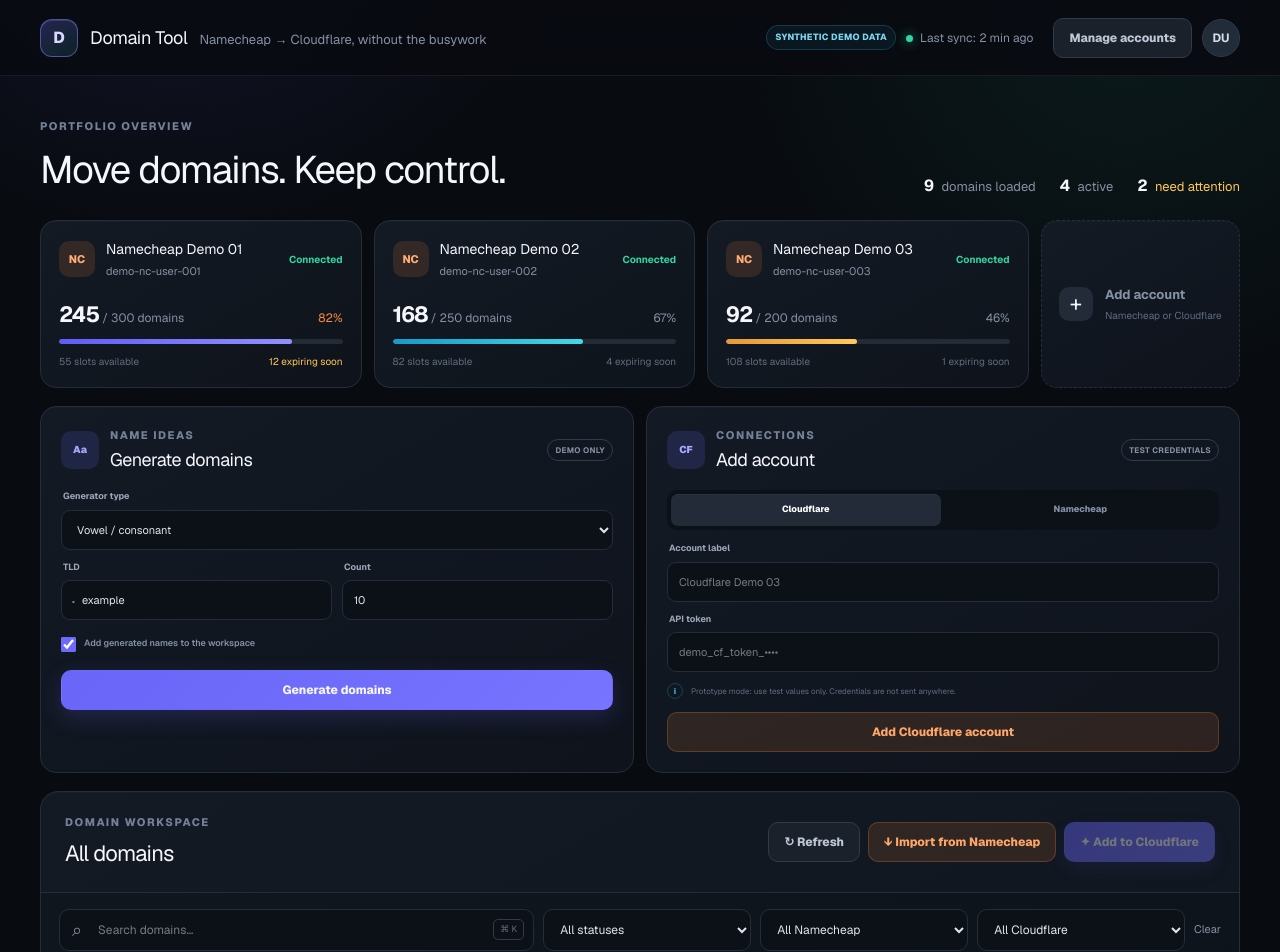
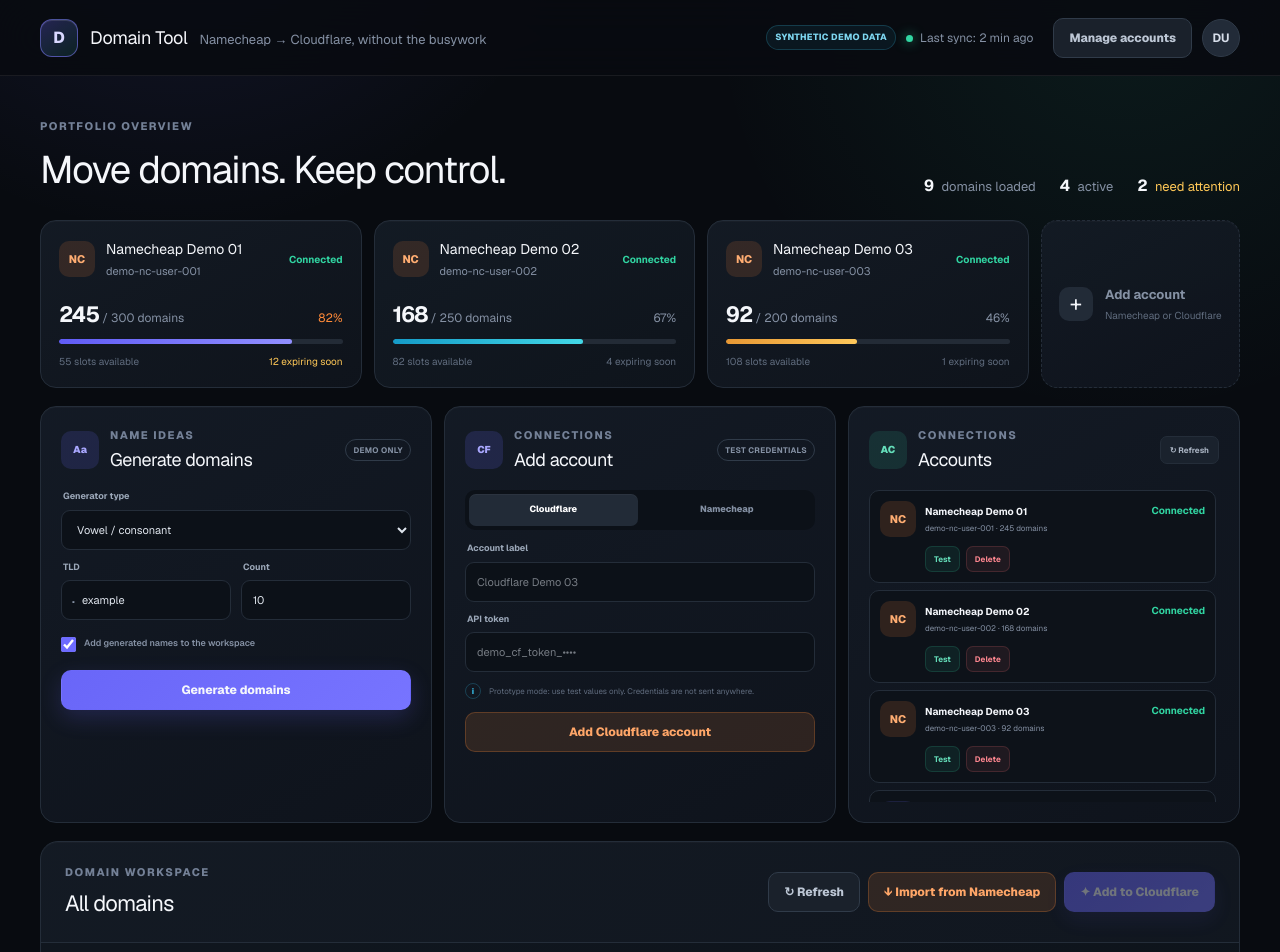
Before and after one commit to ProKesha/domain-tool, a Next.js app: page / in a window 1280 px wide. Shown: the top 952 px of the page. Built offline with nearby package versions, Linux system fonts and the light colour scheme.

Commit message:
Add account management panel

```diff
--- a/app/globals.css
+++ b/app/globals.css
@@ -238,7 +238,7 @@
 
 .quick-tools-grid {
   display: grid;
-  grid-template-columns: repeat(2, minmax(0, 1fr));
+  grid-template-columns: repeat(3, minmax(0, 1fr));
   gap: 12px;
   margin-bottom: 18px;
 }
@@ -294,6 +294,22 @@
 .tool-icon.nc {
   background: rgba(255, 138, 56, 0.14);
   color: #ffad72;
+}
+
+.tool-icon.accounts-icon {
+  background: rgba(49, 213, 162, 0.12);
+  color: #65dfbb;
+}
+
+.panel-refresh {
+  margin-left: auto;
+  padding: 7px 9px;
+  border: 1px solid var(--line);
+  border-radius: 7px;
+  background: #1a222d;
+  color: #aab4c3;
+  font-size: 8px;
+  font-weight: 680;
 }
 
 .demo-only {
@@ -428,6 +444,101 @@
   color: var(--cyan);
   font-size: 8px;
   font-weight: 800;
+}
+
+.accounts-tool-card {
+  display: flex;
+  min-height: 390px;
+  flex-direction: column;
+}
+
+.accounts-panel-list {
+  display: grid;
+  gap: 7px;
+  max-height: 312px;
+  overflow-y: auto;
+  padding-right: 3px;
+}
+
+.account-list-item {
+  display: grid;
+  grid-template-columns: 36px minmax(0, 1fr) auto;
+  align-items: center;
+  gap: 9px;
+  padding: 10px;
+  border: 1px solid var(--line);
+  border-radius: 10px;
+  background: #0d1219;
+}
+
+.account-list-copy {
+  min-width: 0;
+}
+
+.account-list-copy strong,
+.account-list-copy small {
+  display: block;
+  overflow: hidden;
+  text-overflow: ellipsis;
+  white-space: nowrap;
+}
+
+.account-list-copy strong {
+  margin-bottom: 3px;
+  font-size: 10px;
+}
+
+.account-list-copy small {
+  color: var(--muted);
+  font-size: 8px;
+}
+
+.account-list-item .connection-status {
+  align-self: start;
+  margin: 2px 0 0;
+}
+
+.account-list-actions {
+  display: flex;
+  grid-column: 2 / -1;
+  gap: 6px;
+}
+
+.account-list-actions button {
+  padding: 6px 8px;
+  border: 1px solid rgba(49, 213, 162, 0.16);
+  border-radius: 7px;
+  background: rgba(49, 213, 162, 0.08);
+  color: #65dfbb;
+  font-size: 8px;
+  font-weight: 700;
+}
+
+.account-list-actions button.delete-account {
+  border-color: rgba(255, 111, 121, 0.16);
+  background: rgba(255, 111, 121, 0.08);
+  color: #ff8790;
+}
+
+.accounts-empty {
+  display: grid;
+  min-height: 180px;
+  place-items: center;
+  align-content: center;
+  border: 1px dashed var(--line-light);
+  border-radius: 11px;
+  color: var(--muted);
+  text-align: center;
+}
+
+.accounts-empty strong {
+  margin-bottom: 5px;
+  color: var(--text);
+  font-size: 11px;
+}
+
+.accounts-empty span {
+  font-size: 8px;
 }
 
 .account-card,
@@ -1784,7 +1895,7 @@
   }
 
   .quick-tools-grid {
-    grid-template-columns: 1fr;
+    grid-template-columns: repeat(2, minmax(0, 1fr));
   }
 
   .add-account-card {
@@ -1803,6 +1914,10 @@
 @media (max-width: 820px) {
   .topbar {
     padding: 10px 18px;
+  }
+
+  .quick-tools-grid {
+    grid-template-columns: 1fr;
   }
 
   .brand p,
--- a/app/page.tsx
+++ b/app/page.tsx
@@ -33,13 +33,13 @@
 };
 
 type AddedConnection = {
-  id: number;
+  id: string | number;
   type: "cloudflare" | "namecheap";
   label: string;
   detail: string;
 };
 
-const accounts = [
+const initialNamecheapAccounts = [
   {
     id: "nc-demo-01",
     label: "Namecheap Demo 01",
@@ -66,6 +66,21 @@
     limit: 200,
     expiring: 1,
     tone: "amber",
+  },
+];
+
+const initialCloudflareAccounts: AddedConnection[] = [
+  {
+    id: "cf-demo-01",
+    type: "cloudflare",
+    label: "Cloudflare Demo 01",
+    detail: "Demo API token · Zone + DNS edit",
+  },
+  {
+    id: "cf-demo-02",
+    type: "cloudflare",
+    label: "Cloudflare Demo 02",
+    detail: "Demo API token · Zone + DNS edit",
   },
 ];
 
@@ -222,6 +237,10 @@
 
 export default function Home() {
   const [domains, setDomains] = useState(initialDomains);
+  const [namecheapAccounts, setNamecheapAccounts] = useState(initialNamecheapAccounts);
+  const [cloudflareAccounts, setCloudflareAccounts] = useState(
+    initialCloudflareAccounts,
+  );
   const [selected, setSelected] = useState<number[]>([]);
   const [search, setSearch] = useState("");
   const [status, setStatus] = useState("all");
@@ -243,7 +262,6 @@
   const [accountUsername, setAccountUsername] = useState("");
   const [accountSecret, setAccountSecret] = useState("");
   const [accountClientIp, setAccountClientIp] = useState("192.0.2.50");
-  const [addedConnections, setAddedConnections] = useState<AddedConnection[]>([]);
   const [setupAccount, setSetupAccount] = useState("Cloudflare Demo 01");
   const [serverIp, setServerIp] = useState("192.0.2.10");
   const [proxied, setProxied] = useState(true);
@@ -418,22 +436,46 @@
       return;
     }
 
-    setAddedConnections((current) => [
+    if (accountType === "cloudflare") {
+      setCloudflareAccounts((current) => [
         ...current,
         {
           id: Date.now(),
-        type: accountType,
+          type: "cloudflare",
           label,
-        detail:
-          accountType === "cloudflare"
-            ? "Demo API token · Zone + DNS edit"
-            : `${username} · ${accountClientIp || "Test IP not set"}`,
+          detail: "Demo API token · Zone + DNS edit",
         },
       ]);
+    } else {
+      setNamecheapAccounts((current) => [
+        ...current,
+        {
+          id: `nc-demo-${Date.now()}`,
+          label,
+          detail: username,
+          used: 0,
+          limit: 300,
+          expiring: 0,
+          tone: "violet",
+        },
+      ]);
+    }
     setAccountLabel("");
     setAccountUsername("");
     setAccountSecret("");
     showToast(`${label} added as a demo connection`);
+  }
+
+  function deleteNamecheapAccount(id: string) {
+    setNamecheapAccounts((current) => current.filter((account) => account.id !== id));
+    showToast("Namecheap demo account removed");
+  }
+
+  function deleteCloudflareAccount(id: string | number) {
+    setCloudflareAccounts((current) =>
+      current.filter((account) => account.id !== id),
+    );
+    showToast("Cloudflare demo account removed");
   }
 
   function refreshStatuses() {
@@ -554,7 +596,7 @@
         </div>
 
         <section className="account-grid" aria-label="Namecheap account capacity">
-          {accounts.map((account) => {
+          {namecheapAccounts.map((account) => {
             const percentage = Math.round((account.used / account.limit) * 100);
             return (
               <article className="account-card" key={account.id}>
@@ -745,6 +787,76 @@
               <button className="button button-orange tool-submit" onClick={addAccount}>
                 Add {accountType === "cloudflare" ? "Cloudflare" : "Namecheap"} account
               </button>
+            </div>
+          </article>
+
+          <article className="tool-card accounts-tool-card">
+            <div className="tool-card-heading">
+              <span className="tool-icon accounts-icon">AC</span>
+              <div>
+                <p className="eyebrow">Connections</p>
+                <h2>Accounts</h2>
+              </div>
+              <button
+                className="panel-refresh"
+                onClick={() => showToast("Demo account list refreshed")}
+              >
+                ↻ Refresh
+              </button>
+            </div>
+            <div className="accounts-panel-list">
+              {namecheapAccounts.map((account) => (
+                <article className="account-list-item" key={account.id}>
+                  <span className="account-icon nc">NC</span>
+                  <div className="account-list-copy">
+                    <strong>{account.label}</strong>
+                    <small>{account.detail} · {account.used} domains</small>
+                  </div>
+                  <span className="connection-status">Connected</span>
+                  <div className="account-list-actions">
+                    <button
+                      onClick={() => showToast(`${account.label} test passed`)}
+                    >
+                      Test
+                    </button>
+                    <button
+                      className="delete-account"
+                      onClick={() => deleteNamecheapAccount(account.id)}
+                    >
+                      Delete
+                    </button>
+                  </div>
+                </article>
+              ))}
+              {cloudflareAccounts.map((account) => (
+                <article className="account-list-item" key={account.id}>
+                  <span className="account-icon cf">CF</span>
+                  <div className="account-list-copy">
+                    <strong>{account.label}</strong>
+                    <small>{account.detail}</small>
+                  </div>
+                  <span className="connection-status">Connected</span>
+                  <div className="account-list-actions">
+                    <button
+                      onClick={() => showToast(`${account.label} test passed`)}
+                    >
+                      Test
+                    </button>
+                    <button
+                      className="delete-account"
+                      onClick={() => deleteCloudflareAccount(account.id)}
+                    >
+                      Delete
+                    </button>
+                  </div>
+                </article>
+              ))}
+              {!namecheapAccounts.length && !cloudflareAccounts.length && (
+                <div className="accounts-empty">
+                  <strong>No demo accounts</strong>
+                  <span>Add a connection using the form on the left.</span>
+                </div>
+              )}
             </div>
           </article>
         </section>
@@ -1109,7 +1221,7 @@
               </button>
             </div>
             <div className="connected-list">
-              {accounts.map((account) => (
+              {namecheapAccounts.map((account) => (
                 <article key={account.id}>
                   <span className="account-icon nc">NC</span>
                   <div>
@@ -1122,31 +1234,14 @@
                   </button>
                 </article>
               ))}
-              <article>
+              {cloudflareAccounts.map((connection) => (
+                <article key={connection.id}>
                   <span className="account-icon cf">CF</span>
-                <div>
-                  <strong>Cloudflare Demo 01</strong>
-                  <small>API token · Zone + DNS edit</small>
-                </div>
-                <span className="connection-status">Connected</span>
-                <button
-                  onClick={() =>
-                    showToast("Cloudflare Demo 01 connection is healthy")
-                  }
-                >
-                  Test
-                </button>
-              </article>
-              {addedConnections.map((connection) => (
-                <article key={connection.id}>
-                  <span className={`account-icon ${connection.type === "cloudflare" ? "cf" : "nc"}`}>
-                    {connection.type === "cloudflare" ? "CF" : "NC"}
-                  </span>
                   <div>
                     <strong>{connection.label}</strong>
                     <small>{connection.detail}</small>
                   </div>
-                  <span className="connection-status">Demo</span>
+                  <span className="connection-status">Connected</span>
                   <button onClick={() => showToast(`${connection.label} test passed`)}>
                     Test
                   </button>
```
Lines whose indentation alone changed are shown as unchanged.
